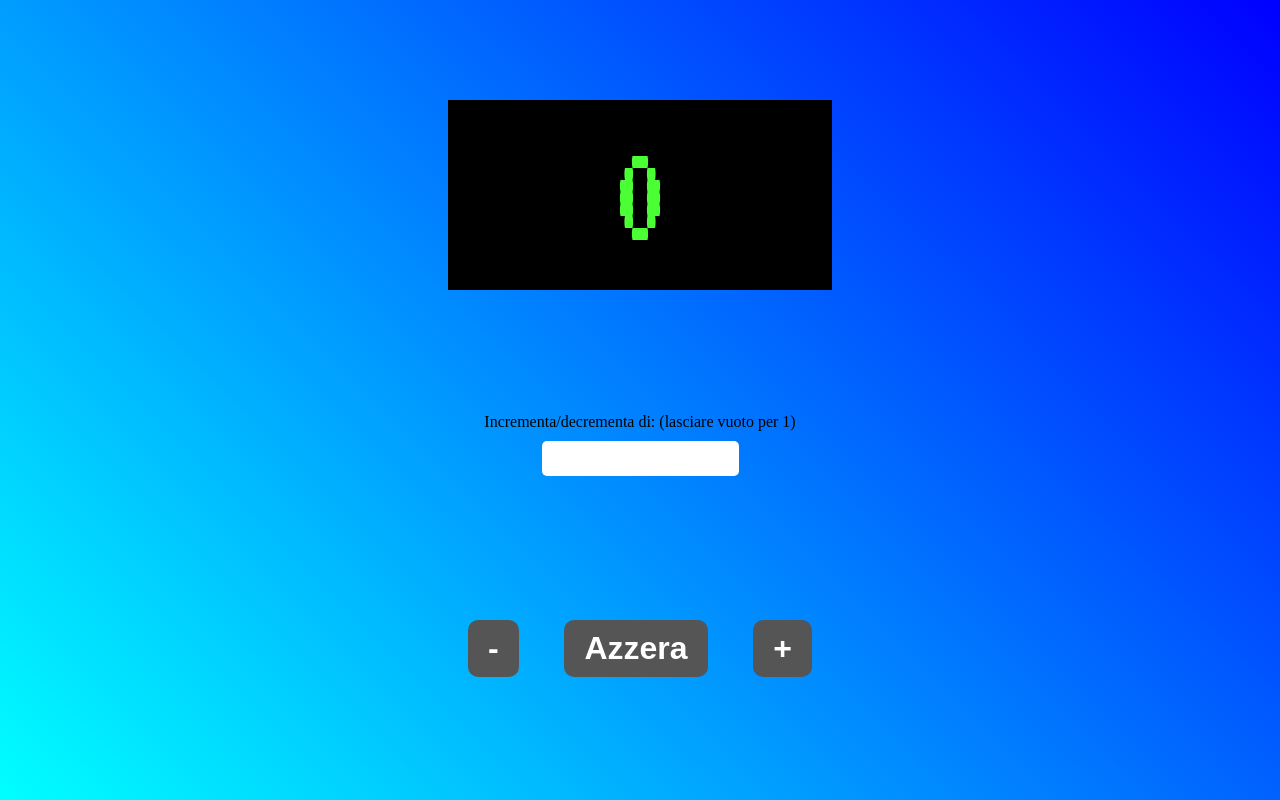
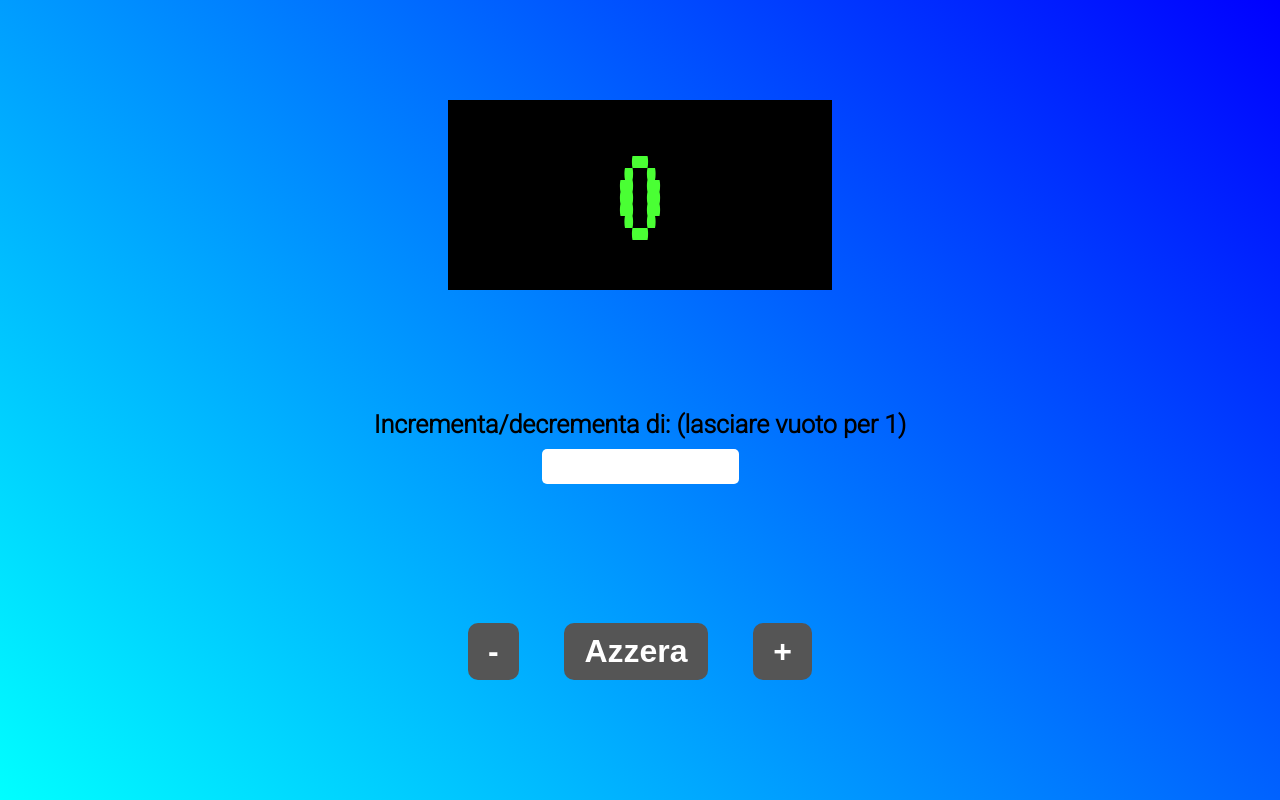
Before and after one commit to Fran-Lis/progetto_javaScript, a plain HTML site: page index.html in a window 1280 px wide. Drawn offline with Linux system fonts and the light colour scheme.

Commit message:
modified:   assets/css/style.css

```diff
--- a/assets/css/style.css
+++ b/assets/css/style.css
@@ -1,4 +1,5 @@
 @import url('https://fonts.googleapis.com/css2? family= VT323 & display=swap');
+@import url('https://fonts.googleapis.com/css2?family=Roboto:wght@300&display=swap');
 
 *{
     margin: 0;
@@ -61,6 +62,9 @@ input{
 label{
     margin: auto;
     margin-bottom: 10px;
+    font-size: 25px;
+    font-family: 'Roboto', sans-serif;
+    font-weight: bold;
 }
 
 @media only screen and (max-width: 992px){
```
